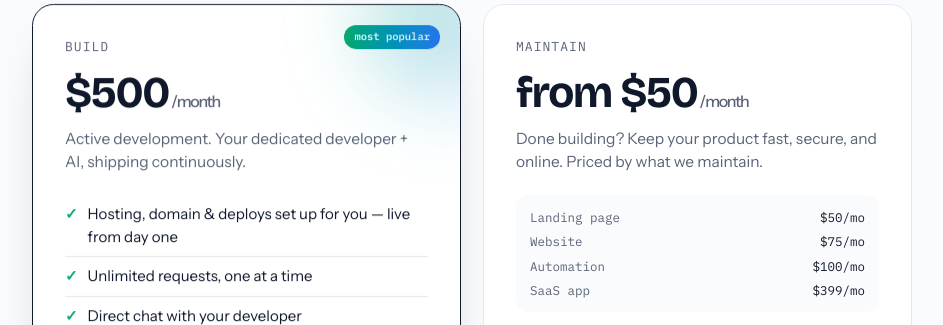
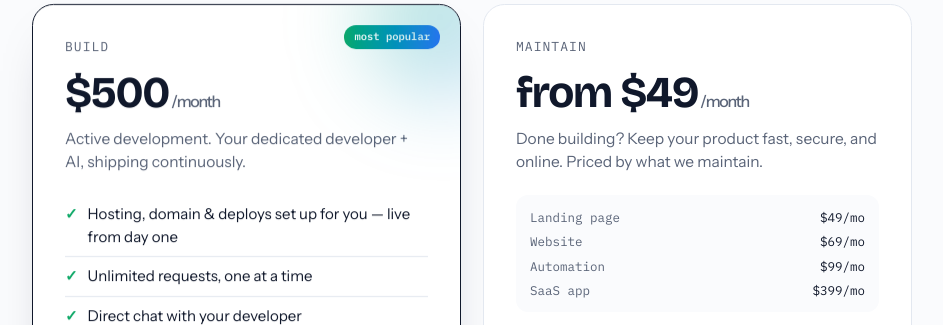
Before and after one commit to undajj-jpg/shipmate, a Next.js app: page / in a window 1280 px wide. Shown: the part 2230-2555 px from the top of the page, without its empty margins (56-999 px from the left). Built offline with nearby package versions, Linux system fonts and the light colour scheme.

Commit message:
Maintain pricing: $49 landing / $69 website / $99 automation
SaaS stays at $399. Updated plans.ts (single source), Stripe seed,
landing tier table, FAQ, Terms (v5), README. 'from $50' -> 'from $49'.

```diff
--- a/scripts/stripe-seed.ts
+++ b/scripts/stripe-seed.ts
@@ -34,21 +34,21 @@ const PLANS = [
     lookupKey: "shipmate_maintain_landing",
     name: "Shipmate Maintain — Landing page",
     description: MAINTAIN_DESCRIPTION,
-    unitAmount: 5000,
+    unitAmount: 4900,
     envVar: "STRIPE_PRICE_MAINTAIN_LANDING",
   },
   {
     lookupKey: "shipmate_maintain_site",
     name: "Shipmate Maintain — Website",
     description: MAINTAIN_DESCRIPTION,
-    unitAmount: 7500,
+    unitAmount: 6900,
     envVar: "STRIPE_PRICE_MAINTAIN_SITE",
   },
   {
     lookupKey: "shipmate_maintain_automation",
     name: "Shipmate Maintain — Automation",
     description: MAINTAIN_DESCRIPTION,
-    unitAmount: 10000,
+    unitAmount: 9900,
     envVar: "STRIPE_PRICE_MAINTAIN_AUTOMATION",
   },
   {
--- a/src/app/terms/page.tsx
+++ b/src/app/terms/page.tsx
@@ -38,8 +38,8 @@ export default function TermsPage() {
         <p>
           <strong>Maintain</strong> covers a finished product: hosting management,
           monitoring, security patches, and bug fixes. Its monthly rate depends on the
-          type of product being maintained — currently $50 for a landing page, $75 for a
-          website, $100 for an automation, and $399 for a SaaS application, reflecting
+          type of product being maintained — currently $49 for a landing page, $69 for a
+          website, $99 for an automation, and $399 for a SaaS application, reflecting
           their different upkeep costs. <strong>New features are not included</strong> on
           Maintain — switching back to Build re-activates feature development.
         </p>
--- a/src/components/marketing/faq.tsx
+++ b/src/components/marketing/faq.tsx
@@ -17,7 +17,7 @@ const FAQS = [
   },
   {
     q: "What happens when I switch to Maintain?",
-    a: "Your product stays live, monitored, and patched for a monthly rate based on what we're maintaining — $50 for a landing page, $75 for a website, $100 for an automation, $399 for a SaaS app. Bug fixes are included; new features aren't. Whenever you want to build again, switch back to Build and your same developer picks up where you left off.",
+    a: "Your product stays live, monitored, and patched for a monthly rate based on what we're maintaining — $49 for a landing page, $69 for a website, $99 for an automation, $399 for a SaaS app. Bug fixes are included; new features aren't. Whenever you want to build again, switch back to Build and your same developer picks up where you left off.",
   },
   {
     q: "Can I really cancel anytime?",
--- a/src/components/marketing/pricing.tsx
+++ b/src/components/marketing/pricing.tsx
@@ -22,7 +22,7 @@ const PLANS = [
   {
     id: "maintain",
     name: "Maintain",
-    price: "from $50",
+    price: "from $49",
     description:
       "Done building? Keep your product fast, secure, and online. Priced by what we maintain.",
     features: [
@@ -38,9 +38,9 @@ const PLANS = [
 ];
 
 const MAINTAIN_TIER_ROWS = [
-  { label: "Landing page", price: "$50/mo" },
-  { label: "Website", price: "$75/mo" },
-  { label: "Automation", price: "$100/mo" },
+  { label: "Landing page", price: "$49/mo" },
+  { label: "Website", price: "$69/mo" },
+  { label: "Automation", price: "$99/mo" },
   { label: "SaaS app", price: "$399/mo" },
 ];
 
--- a/src/lib/legal.ts
+++ b/src/lib/legal.ts
@@ -1,5 +1,5 @@
 /** Bump when the Terms or the cost-policy wording changes materially. */
-export const TERMS_VERSION = "2026-07-05.v4";
+export const TERMS_VERSION = "2026-07-05.v5";
 
 export const TERMS_LAST_UPDATED = "July 5, 2026";
 
--- a/src/lib/plans.ts
+++ b/src/lib/plans.ts
@@ -17,9 +17,9 @@ export const BUILD_TYPE_LABELS: Record<BuildType, string> = {
 export const BUILD_PRICE_CENTS = 50000;
 
 export const MAINTAIN_PRICE_CENTS: Record<BuildType, number> = {
-  landing_page: 5000,
-  site: 7500,
-  automation: 10000,
+  landing_page: 4900,
+  site: 6900,
+  automation: 9900,
   saas: 39900,
 };
 
```
Also changed, not shown: 1 other file (tests, documents, lock files or other folders).
